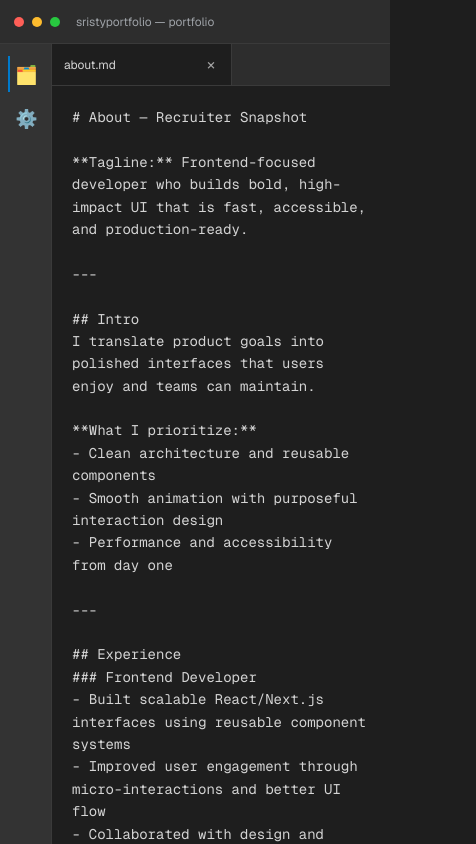
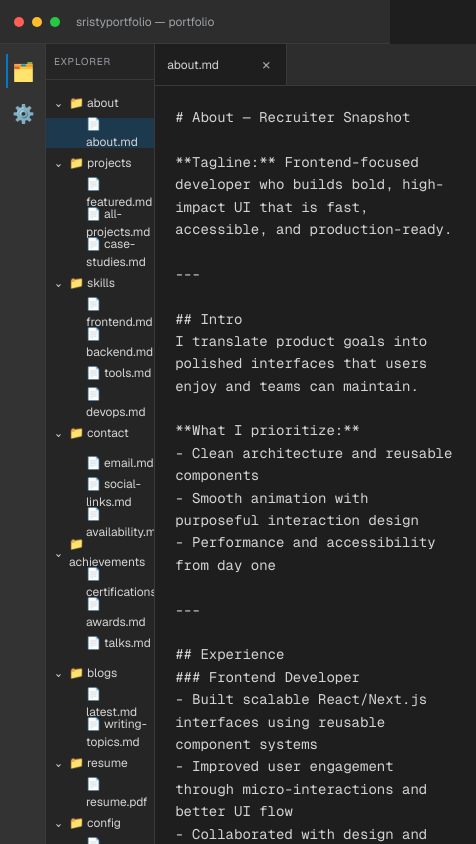
Before and after one commit to SristyVerma/sristyportfolio, a Next.js app: page / in a window 390 px wide. Shown: the top 844 px of the page, 476 px wide, since content can reach past the window. Built offline with nearby package versions, Linux system fonts and the light colour scheme.

Commit message:
Adjust mobile layout to keep explorer beside editor

```diff
--- a/src/app/globals.css
+++ b/src/app/globals.css
@@ -338,15 +338,54 @@ body {
 
 @media (max-width: 840px) {
   .workspace {
-    grid-template-columns: 52px 1fr;
+    grid-template-columns: 46px minmax(96px, 28vw) minmax(0, 1fr);
+    min-height: calc(100vh - 44px);
+  }
+
+  .activity-bar {
+    border-right: 1px solid var(--border);
+    border-bottom: 0;
+    padding-top: 10px;
+  }
+
+  .activity-item {
+    width: 34px;
+    height: 34px;
+    border-left: 2px solid transparent;
+    border-bottom: 0;
+  }
+
+  .activity-item.active {
+    border-left-color: var(--accent);
+    border-bottom-color: transparent;
   }
 
   .sidebar {
-    display: none;
+    display: flex;
+    border-right: 1px solid var(--border);
+    border-bottom: 0;
+    min-height: 0;
+  }
+
+  .panel-title {
+    padding: 10px 8px;
+    font-size: 10px;
+  }
+
+  .tree-item {
+    font-size: 12px;
+    gap: 6px;
   }
 
   .editor-area {
-    grid-column: 2;
+    grid-column: 3;
+    grid-row: 1;
+    grid-template-rows: 42px 1fr 140px;
+    min-height: 0;
+  }
+
+  .tab {
+    min-width: 132px;
   }
 
   .menu {
```
